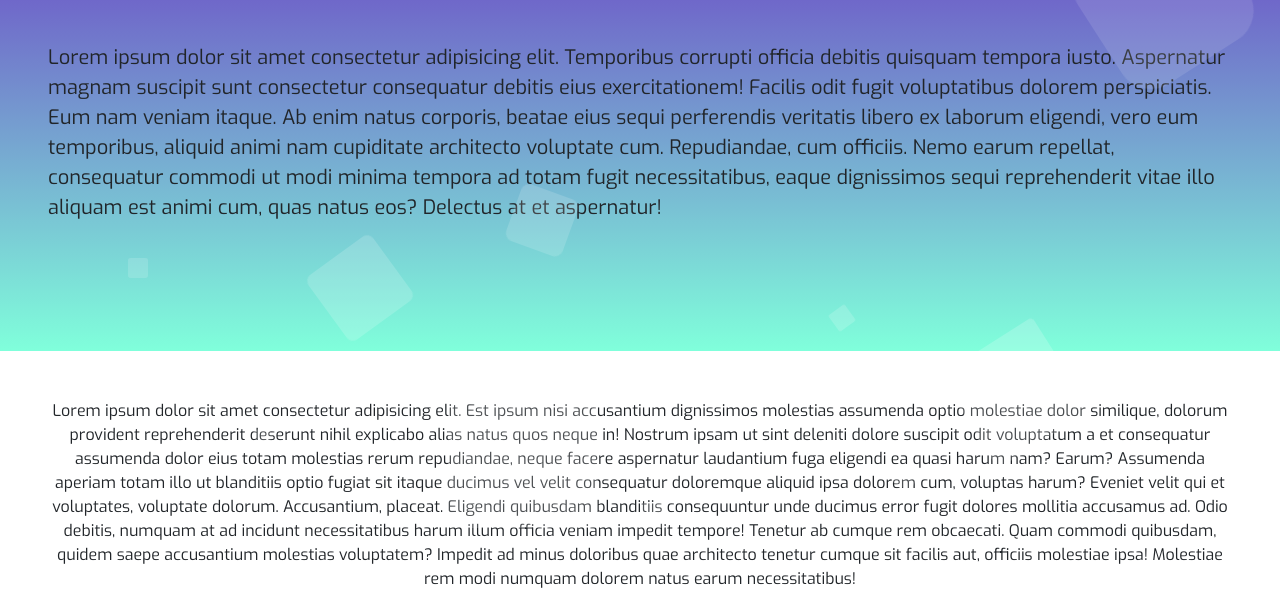
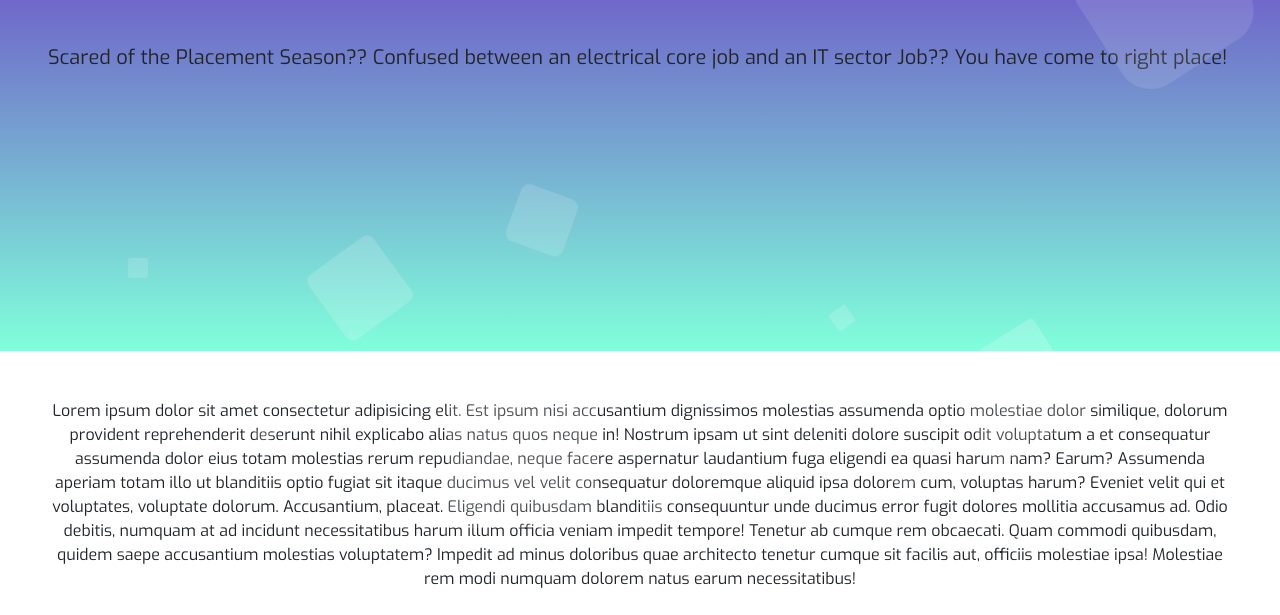
Before and after one commit to AlanTuring-07/EE_placement, a plain HTML site: page index.html in a window 1280 px wide. Shown: the part 185-800 px from the top of the page. Drawn offline with nearby package versions, Linux system fonts and the light colour scheme.

Commit message:
Update index.html

```diff
--- a/index.html
+++ b/index.html
@@ -27,16 +27,8 @@
     <div class="context">
         <h1 class="context_header">Placement Opportunity</h1>
         <blockquote class="blockquote">
-            <p class="context_para">Lorem ipsum dolor sit amet consectetur adipisicing elit. Temporibus corrupti officia
-                debitis quisquam tempora
-                iusto. Aspernatur magnam suscipit sunt consectetur consequatur debitis eius exercitationem! Facilis odit
-                fugit voluptatibus dolorem perspiciatis.
-                Eum nam veniam itaque. Ab enim natus corporis, beatae eius sequi perferendis veritatis libero ex laborum
-                eligendi, vero eum temporibus, aliquid animi nam cupiditate architecto voluptate cum. Repudiandae, cum
-                officiis.
-                Nemo earum repellat, consequatur commodi ut modi minima tempora ad totam fugit necessitatibus, eaque
-                dignissimos sequi reprehenderit vitae illo aliquam est animi cum, quas natus eos? Delectus at et
-                aspernatur!
+            <p class="context_para">Scared of the Placement Season?? Confused between an electrical core job and an IT
+                sector Job?? You have come to right place!
             </p>
         </blockquote>
     </div>
```
